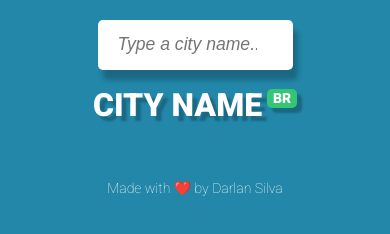
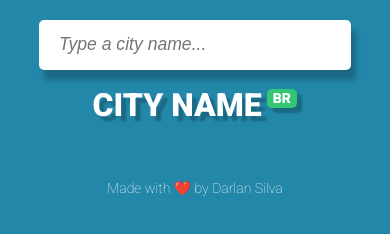
Before and after one commit to DarlanSilv4/weatherApp, a website: page index.html in a window 390 px wide. Drawn offline with Linux system fonts and the light colour scheme.

Commit message:
feat: adiciona responsividade ao header e ao search bar

```diff
--- a/style.css
+++ b/style.css
@@ -64,7 +64,14 @@ body {
   margin: 5% 25% 0 25%;
   padding-left: 20px;
   padding-right: 20px;
-  width: 50vw;
+  width: 50%;
+}
+
+@media (max-width: 479px) {
+  .search-city {
+    margin: 5% 10% 0 10%;
+    width: 80%;
+  }
 }
 
 /*
@@ -85,6 +92,7 @@ main {
 
 header {
   display: flex;
+  width: 205px;
 }
 
 header .city-name {
```
